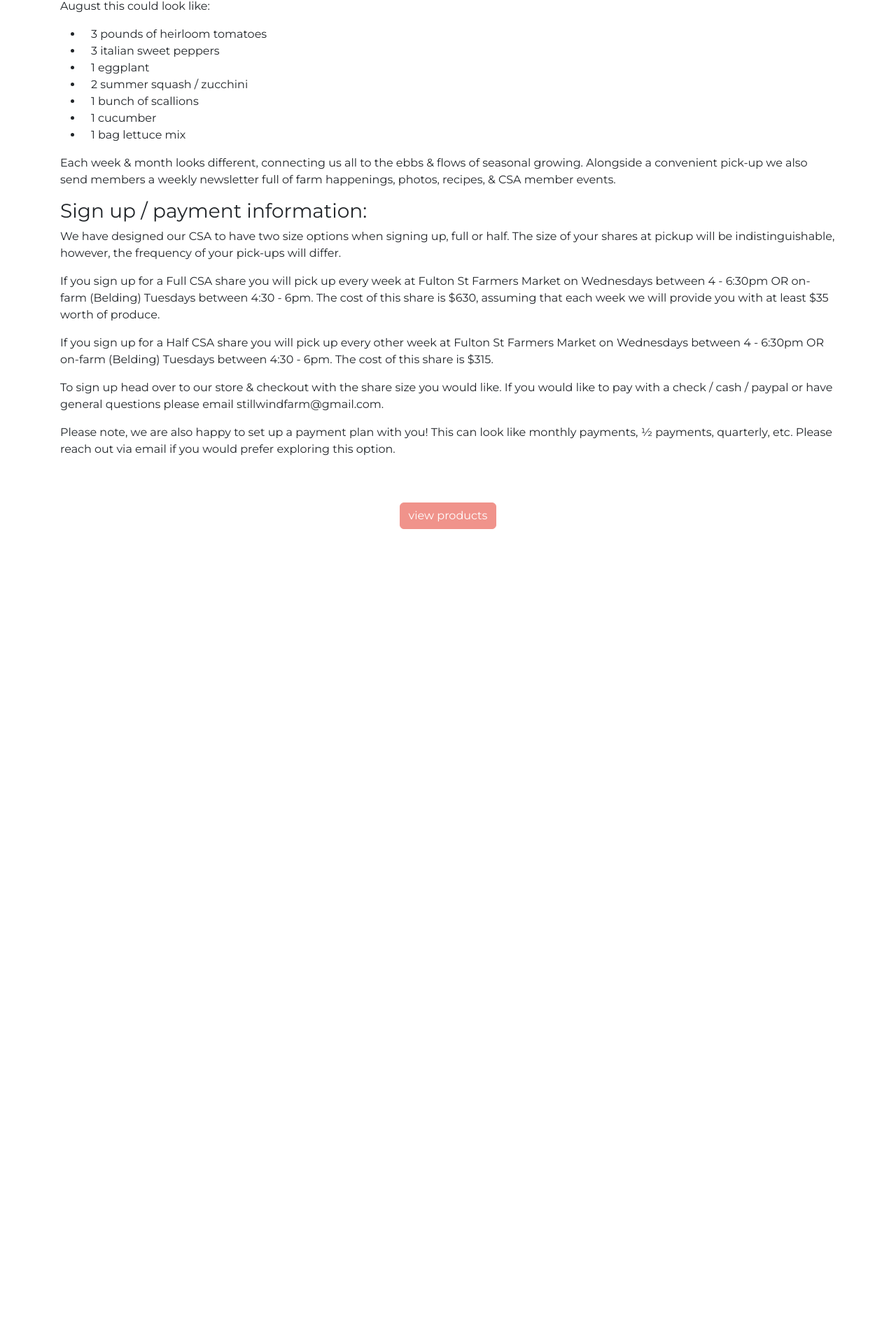
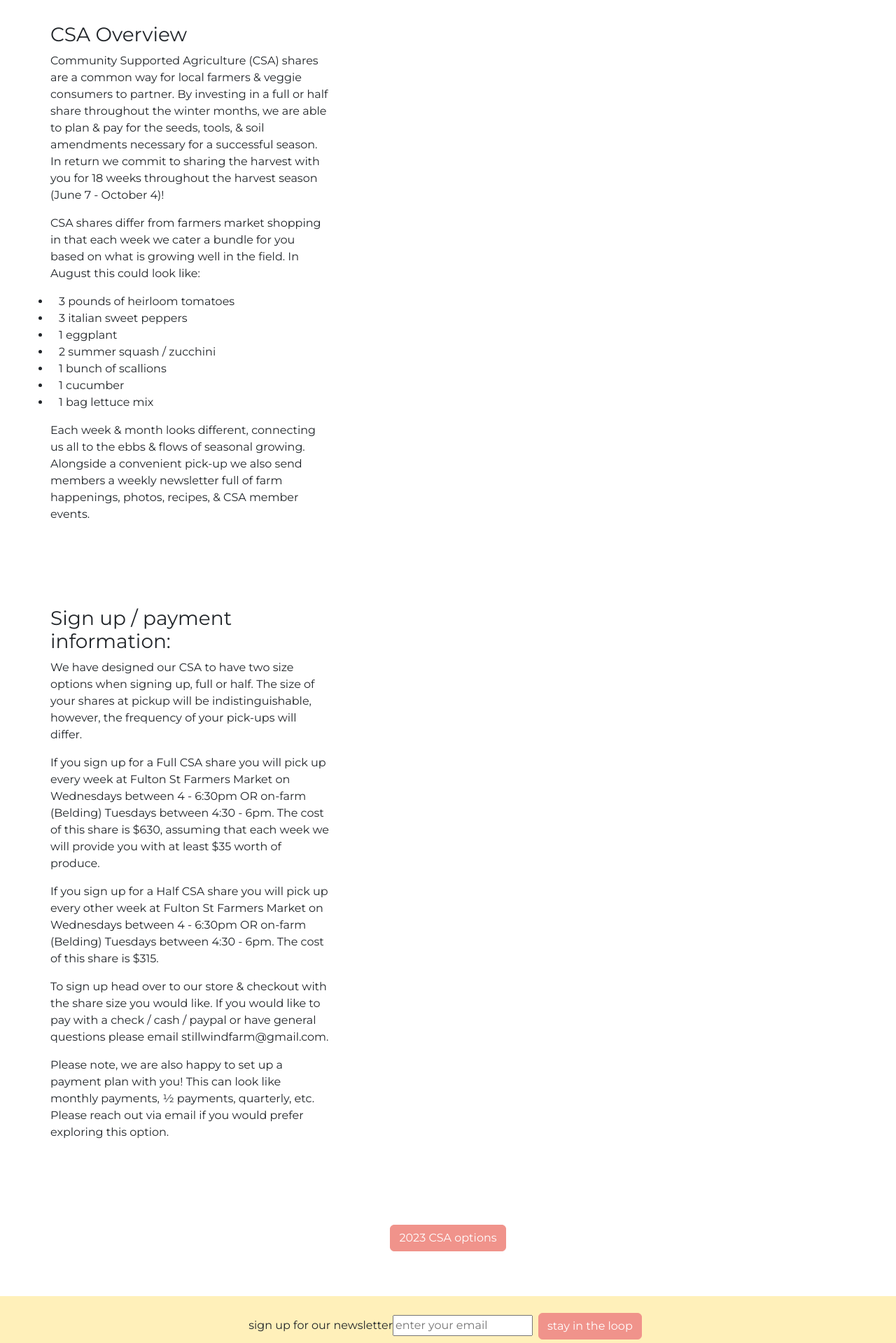
Before and after one commit to kencargill/stillwind-farm, a React (Create React App) app: page /csa in a window 1280 px wide. Shown: the part 278-2197 px from the top of the page at 70% size. Before the commit the page ends 1098 px from the top, so only its background shows below. Built offline with nearby package versions, Linux system fonts and the light colour scheme.

Commit message:
footer, csa page styling

```diff
--- a/src/App.tsx
+++ b/src/App.tsx
@@ -23,7 +23,7 @@ function App() {
         <Route path="/contact" element={<ContactPage />} />
         <Route path="/shop" element={<ShopPage />} />
       </Routes>
-      {/* <Footer /> */}
+      <Footer />
     </div>
   );
 }
--- a/src/components/footer.tsx
+++ b/src/components/footer.tsx
@@ -2,11 +2,17 @@ import { Link } from "react-router-dom";
 
 export default function Footer () {
     return(
-        <div className="container-fluid d-flex flex-row-reverse">
-            <div className="mx-auto z-3 position-sticky bottom-0">
-                        <Link to={'/contact'}>
+        <div className="container-fluid d-flex flex-row-reverse bg-f">
+            <div className="mx-auto mt-3 z-3 position-sticky bottom-0">
+                <form>
+                    <label htmlFor="email">sign up for our newsletter</label>
+                    <input id="email" type="text" placeholder="enter your email" />
+
+                        {/* <Link to={'/contact'}> */}
                                 <button type="button" className="btn btn-success m-2">stay in the loop</button>
-                        </Link>
+                        {/* </Link> */}
+
+                </form>
                     </div>
 
         </div>
--- a/src/pages/csaPage.tsx
+++ b/src/pages/csaPage.tsx
@@ -1,9 +1,20 @@
 import { Link } from "react-router-dom";
+import marigolds from "../styles/photos/IMG_2015.jpg"
 
 export default function csaPage () {
     return (
-        <div className="container p-3">
-            <div className="container">
+        <div className="container-fluid csa-page p-3 ">
+
+            {/* <img src={marigolds} className="col-12 position-static" width="100%"/> */}
+
+                <div className="d-grid gap-2 col-6 m-auto justify-content-center">
+                    <Link to={'https://www.stillwindfarmllc.com/shop/csa-shares/9?page=1&limit=60&sort_by=category_order&sort_order=asc'} >
+                        <button type="button" className="btn btn-success m-5">2023 CSA options</button>
+                    </Link>
+                </div>
+
+            <div className="container row col-12 col-md-5 m-2 p-5 bg-white">
+
                 <h3 className="row">CSA Overview</h3>
                 <p className="row">Community Supported Agriculture (CSA) shares are a common way for local
                     farmers & veggie consumers to partner. By investing in a full or half
@@ -30,7 +41,7 @@ export default function csaPage () {
                     photos, recipes, & CSA member events.</p>
             </div>
 
-            <div className="container">
+            <div className="container row col-12 col-md-5 m-2 p-5 bg-white">
                 <h3 className="row">Sign up / payment information:</h3>
                 <p className="row">We have designed our CSA to have two size options when signing
                     up, full or half. The size of your shares at pickup will be
@@ -59,11 +70,12 @@ export default function csaPage () {
 
             </div>
 
-                <div className="d-grid gap-2 col-6 m-auto justify-content-center">
+            <div className="d-grid gap-2 col-6 m-auto justify-content-center">
                     <Link to={'https://www.stillwindfarmllc.com/shop/csa-shares/9?page=1&limit=60&sort_by=category_order&sort_order=asc'} >
-                        <button type="button" className="btn btn-success m-5">view products</button>
+                        <button type="button" className="btn btn-success m-5">2023 CSA options</button>
                     </Link>
                 </div>
+
         </div>
     )
 }
--- a/src/styles/css/custom.scss
+++ b/src/styles/css/custom.scss
@@ -21,6 +21,10 @@ $bg-color: #FFF0BA;
     --bs-body-font-family: 'Montserrat', sans-serif;
 }
 
+.bg-f {
+    background-color: $bg-color;
+}
+
 .home-page {
     background: url(../photos/D0ED969A-25BE-4056-869C-56E2B0DA7AB3_1669226162.webp) no-repeat center center fixed;
     -webkit-background-size: cover;
@@ -29,6 +33,14 @@ $bg-color: #FFF0BA;
     background-size: cover;
 }
 
+// .csa-page {
+//     background: url(../photos/IMG_2015.jpg) no-repeat center center fixed;
+//     -webkit-background-size: cover;
+//     -moz-background-size: cover;
+//     -o-background-size: cover;
+//     background-size: cover;
+// }
+
 .btn {
     color: white;
     &:hover {
```
Also changed, not shown: src/styles/css/custom.css, 1 other file (tests, documents, lock files or other folders).
